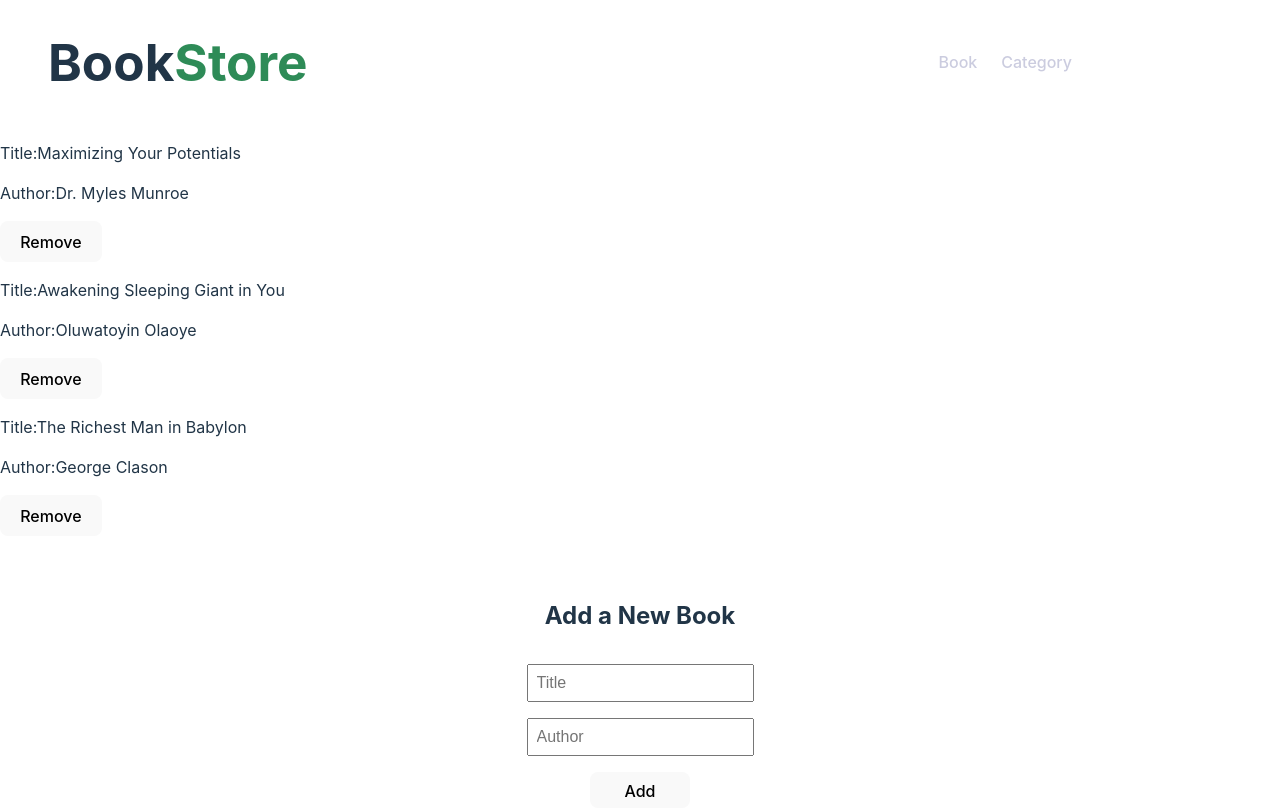
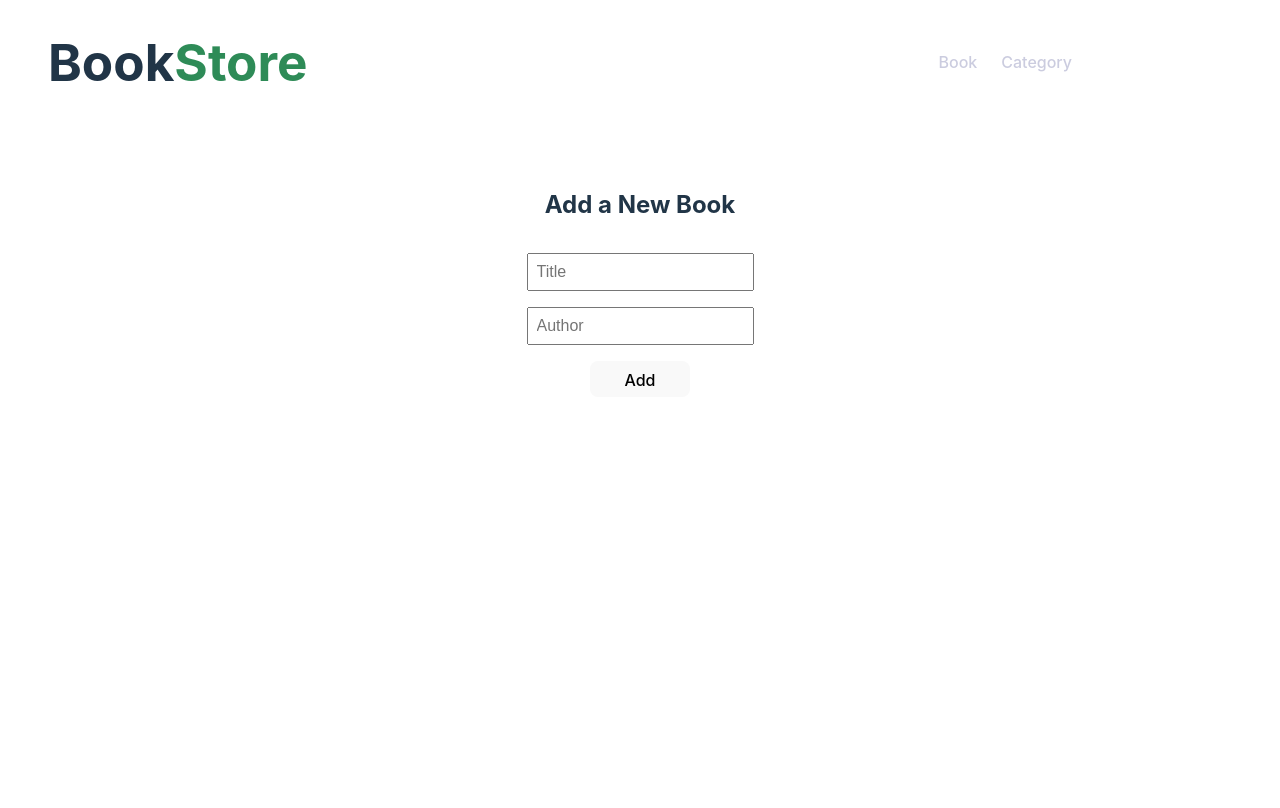
Before and after one commit to AbayomiOlaoye/bookstore-app, a React (Create React App) app: page / in a window 1280 px wide. Built offline with nearby package versions, Linux system fonts and the light colour scheme.

Commit message:
Use Redux in app's react component

```diff
--- a/package.json
+++ b/package.json
@@ -10,9 +10,12 @@
     "prop-types": "^15.8.1",
     "react": "^18.2.0",
     "react-dom": "^18.2.0",
+    "react-redux": "^8.0.5",
     "react-router-dom": "^6.4.3",
     "react-scripts": "5.0.1",
     "redux": "^4.2.0",
+    "uuid": "^9.0.0",
+    "uuidv4": "^6.2.13",
     "web-vitals": "^2.1.4"
   },
   "scripts": {
--- a/src/components/AddBook.js
+++ b/src/components/AddBook.js
@@ -1,4 +1,7 @@
-import React from 'react';
+import React, { useState } from 'react';
+import { v4 as uuidv4 } from 'uuid';
+import { useDispatch } from 'react-redux';
+import { addBook } from '../redux/books/books';
 
 const styleBook = {
   display: 'flex',
@@ -12,15 +15,43 @@ const inStyle = {
   padding: '0.5rem',
 };
 
-const AddBook = () => (
+const AddBook = () => {
+  const [title, setTitle] = useState('');
+  const [author, setAuthor] = useState('');
+
+  const despatch = useDispatch();
+
+  const addNewBook = (e) => {
+    e.preventDefault();
+    const thisBook = {
+      title,
+      author,
+      id: uuidv4(),
+    };
+
+    despatch(addBook(thisBook));
+    setTitle('');
+    setAuthor('');
+  };
+
+  const getTitle = (e) => {
+    setTitle(e.target.value);
+  };
+
+  const getAuthor = (e) => {
+    setAuthor(e.target.value);
+  };
+
+  return (
     <div className="form-div">
-    <form className="form" style={styleBook}>
+      <form className="form" style={styleBook} onSubmit={addNewBook}>
         <h2>Add a New Book</h2>
-      <input type="text" name="title" placeholder="Title" style={inStyle} />
-      <input type="text" name="author" placeholder="Author" style={inStyle} />
+        <input type="text" name="title" placeholder="Title" style={inStyle} onChange={getTitle} value={title} required />
+        <input type="text" name="author" placeholder="Author" style={inStyle} onChange={getAuthor} value={author} required />
         <input type="submit" value="Add" className="submitBtn" style={inStyle} />
       </form>
     </div>
   );
+};
 
 export default AddBook;
--- a/src/components/Categories.js
+++ b/src/components/Categories.js
@@ -1,12 +1,21 @@
 import React from 'react';
+import { useSelector, useDispatch } from 'react-redux';
+import { category } from '../redux/categories/categories';
 
-function Categories() {
+const Categories = () => {
+  const SUB = useSelector((state) => state.Category);
+  const dispatch = useDispatch();
+
   return (
     <div>
-      <input type="button" value="Check Status" />
-      <h1>How far?</h1>
+      <input
+        type="button"
+        value="Check Status"
+        onClick={() => { dispatch(category()); }}
+      />
+      <p>{SUB}</p>
     </div>
   );
-}
+};
 
 export default Categories;
--- a/src/components/Layout.js
+++ b/src/components/Layout.js
@@ -13,7 +13,7 @@ const Layout = () => (
       <nav className="nav">
         <ul className="navLinks flex">
           <li><Link to="/">Book</Link></li>
-          <li><Link to="category">Category</Link></li>
+          <li><Link to="Categories">Category</Link></li>
         </ul>
       </nav>
     </header>
--- a/src/components/ShowBooks.js
+++ b/src/components/ShowBooks.js
@@ -1,31 +1,15 @@
-import React, { useState } from 'react';
+import React, { useSelector } from 'react-redux';
 import AddBook from './AddBook';
 import ViewBook from './ViewBook';
 
 const ShowBooks = () => {
-  const [books] = useState([
-    {
-      id: 1,
-      title: 'Maximizing Your Potentials',
-      author: 'Dr. Myles Munroe',
-    },
-    {
-      id: 2,
-      title: 'Awakening Sleeping Giant in You',
-      author: 'Oluwatoyin Olaoye',
-    },
-    {
-      id: 3,
-      title: 'The Richest Man in Babylon',
-      author: 'George Clason',
-    },
-  ]);
+  const library = useSelector((state) => state.Books);
 
   return (
     <div>
-      {books.map((book) => (
+      {library.map((book) => (
         <div key={book.id} className="card">
-          <ViewBook book={book} />
+          <ViewBook id={book.id} title={book.title} author={book.author} />
         </div>
       ))}
       <AddBook />
--- a/src/components/ViewBook.js
+++ b/src/components/ViewBook.js
@@ -1,22 +1,26 @@
 import React from 'react';
-import PropTypes from 'prop-types';
+import { useDispatch } from 'react-redux';
+import { removeBook } from '../redux/books/books';
 
-const ViewBook = ({ book }) => (
+const ViewBook = (book) => {
+  const { id, title, author } = book;
+  const dispatch = useDispatch();
+
+  const deleteBook = () => dispatch(removeBook(id));
+
+  return (
     <div className="booklet">
       <p className="title">
         Title:
-      {book.title}
+        {title}
       </p>
       <p className="author">
         Author:
-      {book.author}
+        {author}
       </p>
-    <input type="button" value="Remove" />
+      <input type="button" value="Remove" onClick={deleteBook} />
     </div>
   );
-
-ViewBook.propTypes = {
-  book: PropTypes.node.isRequired,
 };
 
 export default ViewBook;
--- a/src/index.js
+++ b/src/index.js
@@ -1,10 +1,14 @@
 import React from 'react';
 import ReactDOM from 'react-dom/client';
+import { Provider } from 'react-redux';
+import safe from './redux/configureStore';
 import App from './App';
 import './index.css';
 
 ReactDOM.createRoot(document.getElementById('root')).render(
   <React.StrictMode>
-    <App />
+    <Provider store={safe}>
+      <App />
+    </Provider>
   </React.StrictMode>,
 );
--- a/src/redux/books/books.js
+++ b/src/redux/books/books.js
@@ -1,12 +1,12 @@
-const ADD_BOOK = 'BookStore/books/ADD_BOOK';
-const REMOVE_BOOK = 'BookStore/books/REMOVE_BOOK';
+const ADD_BOOK = 'bookstore/books/ADD_BOOK';
+const REMOVE_BOOK = 'bookstore/books/REMOVE_BOOK';
 
 const prevState = [];
 
-// Action part
+// Action Logic
 const addBook = (book) => ({
   type: ADD_BOOK,
-  item: book,
+  book,
 });
 
 const removeBook = (id) => ({
@@ -14,17 +14,17 @@ const removeBook = (id) => ({
   id,
 });
 
-// Reducer part
+// Book Reducer logic
 const BooksRedux = (state = prevState, action) => {
   switch (action.type) {
     case ADD_BOOK:
       return [
         ...state,
-        action.item.book,
+        action.book,
       ];
     case REMOVE_BOOK:
       return [
-        state.filter((book) => book.id !== action.id),
+        ...state.filter((book) => book.id !== action.id),
       ];
 
     default: return state;
--- a/src/redux/configureStore.js
+++ b/src/redux/configureStore.js
@@ -7,6 +7,6 @@ const reducers = combineReducers({
   Category: CategoryRedux,
 });
 
-const store = configureStore({ reducer: reducers });
+const safe = configureStore({ reducer: reducers });
 
-export default store;
+export default safe;
```
Also changed, not shown: 1 other file (tests, documents, lock files or other folders). Lines whose indentation alone changed are shown as unchanged.
